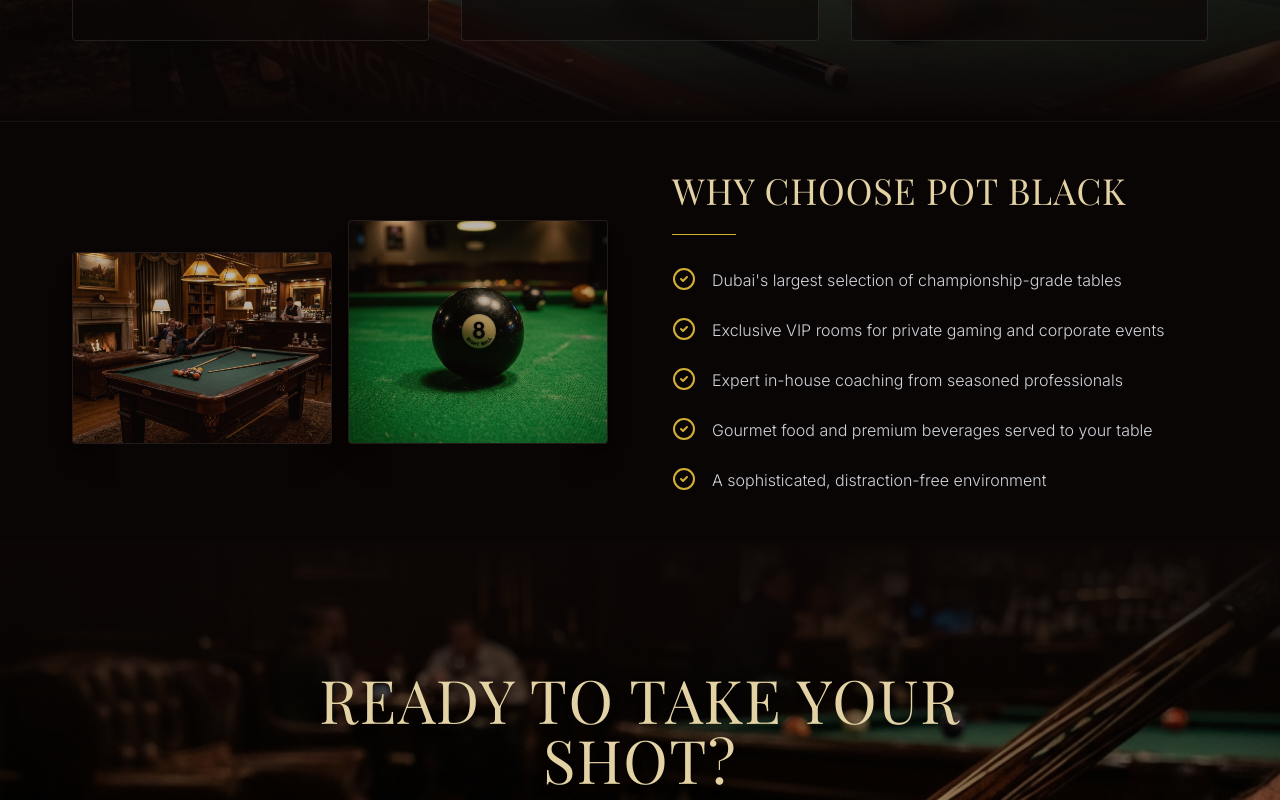
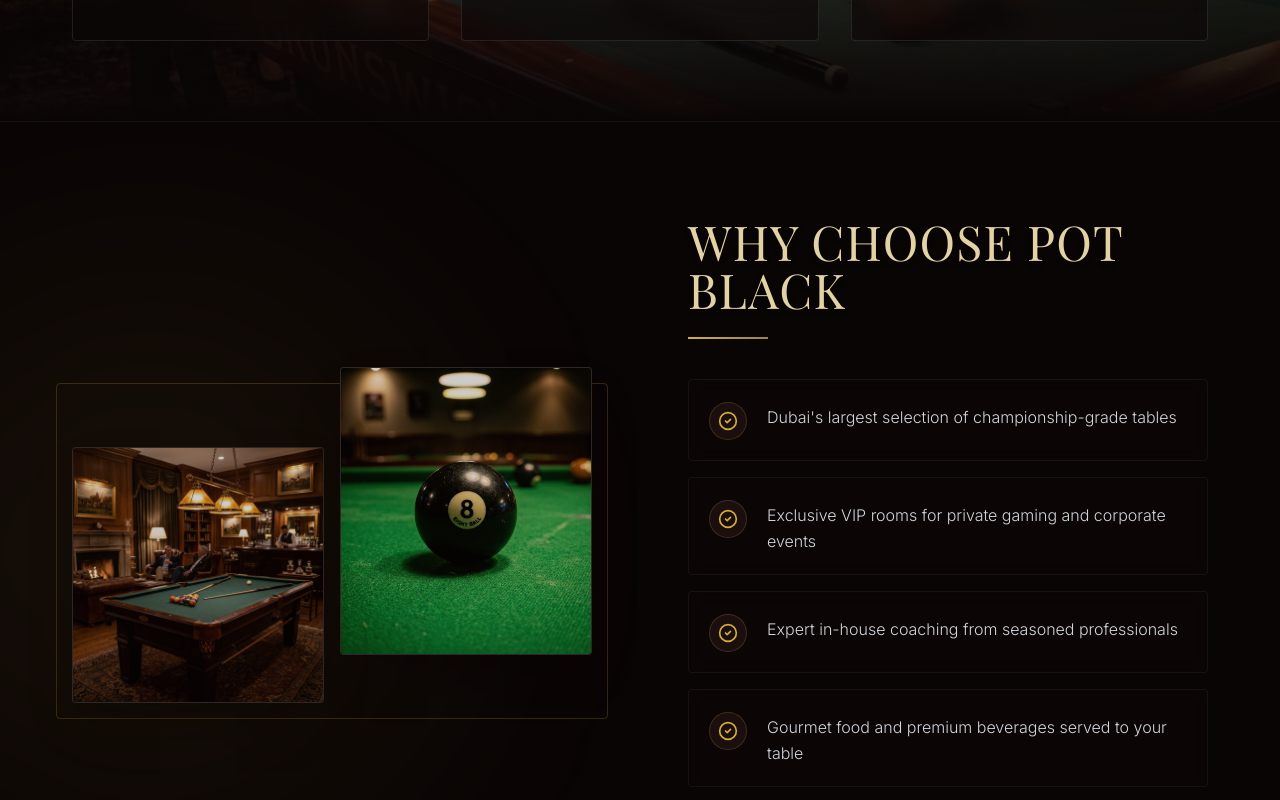
Before and after one commit to rameezwangde/pot-black, a React (Vite) app: page /about in a window 1280 px wide. Shown: the part 2120-2920 px from the top of the page. Built offline with nearby package versions, Linux system fonts and the light colour scheme; a web font is replaced by a local one.

Commit message:
feat: add AboutUs page with company history, vision, mission, and core values sections

```diff
--- a/src/pages/AboutUs.tsx
+++ b/src/pages/AboutUs.tsx
@@ -197,21 +197,30 @@
       </section>
 
       {/* Why Choose Pot Black */}
-      <section className="py-12 relative border-t border-white/5">
-        <div className="max-w-[1200px] mx-auto px-8">
-          <div className="grid grid-cols-1 lg:grid-cols-[1fr_1fr] gap-16 items-center">
+      <section className="py-24 relative overflow-hidden">
+        {/* Background Decorative Elements */}
+        <div className="absolute top-1/2 left-0 w-[600px] h-[600px] bg-[#D4AF37]/5 rounded-full blur-[120px] -translate-y-1/2 -translate-x-1/4" />
+        <div className="absolute inset-0 border-t border-white/5" />
+
+        <div className="max-w-[1200px] mx-auto px-8 relative z-10">
+          <div className="grid grid-cols-1 lg:grid-cols-[1fr_1fr] gap-16 lg:gap-24 items-center">
              <motion.div
               initial={{ opacity: 0, x: -50 }}
               whileInView={{ opacity: 1, x: 0 }}
               viewport={{ once: true }}
               transition={{ duration: 0.8 }}
-              className="order-2 lg:order-1 grid grid-cols-2 gap-4"
+              className="order-2 lg:order-1 relative"
             >
-               <div className="w-full h-48 bg-[#1A0E0E] rounded-sm overflow-hidden border border-white/5 shadow-xl mt-8">
-                  <img src="/gallery_3.png" alt="Premium Snooker Lounge Dubai" className="w-full h-full object-cover opacity-70" />
-               </div>
-               <div className="w-full h-56 bg-[#1A0E0E] rounded-sm overflow-hidden border border-white/5 shadow-xl">
-                  <img src="/gallery_1.png" alt="Dubai Billiards Club" className="w-full h-full object-cover opacity-70" />
+               {/* Decorative frame behind images */}
+               <div className="absolute -inset-4 border border-[#D4AF37]/20 rounded-sm hidden md:block" />
+
+               <div className="grid grid-cols-2 gap-4 relative z-10">
+                 <div className="w-full h-56 md:h-64 bg-[#1A0E0E] rounded-sm overflow-hidden border border-white/10 shadow-2xl mt-8 md:mt-12 group cursor-pointer">
+                    <img src="/gallery_3.png" alt="Premium Snooker Lounge Dubai" className="w-full h-full object-cover opacity-80 group-hover:opacity-100 group-hover:scale-110 transition-all duration-700" />
+                 </div>
+                 <div className="w-full h-64 md:h-72 bg-[#1A0E0E] rounded-sm overflow-hidden border border-white/10 shadow-2xl group cursor-pointer relative -top-4 md:-top-8">
+                    <img src="/gallery_1.png" alt="Dubai Billiards Club" className="w-full h-full object-cover opacity-80 group-hover:opacity-100 group-hover:scale-110 transition-all duration-700" />
+                 </div>
                </div>
             </motion.div>
 
@@ -222,9 +231,10 @@
               transition={{ duration: 0.8 }}
               className="order-1 lg:order-2"
             >
-              <h2 className="text-3xl md:text-4xl font-serif text-[#E2D2A4] uppercase mb-6 tracking-wide">Why Choose Pot Black</h2>
-              <div className="w-16 h-[1px] bg-[#D4AF37] mb-8" />
-              <ul className="space-y-6">
+              <h2 className="text-3xl md:text-5xl font-serif text-[#E2D2A4] uppercase mb-6 tracking-wide drop-shadow-md">Why Choose Pot Black</h2>
+              <div className="w-20 h-[2px] bg-gradient-to-r from-[#D4AF37] to-[#968351] mb-10" />
+
+              <div className="space-y-4">
                 {[
                   "Dubai's largest selection of championship-grade tables",
                   "Exclusive VIP rooms for private gaming and corporate events",
@@ -232,12 +242,21 @@
                   "Gourmet food and premium beverages served to your table",
                   "A sophisticated, distraction-free environment"
                 ].map((point, idx) => (
-                  <li key={idx} className="flex items-start gap-4">
-                    <CheckCircle2 className="w-6 h-6 text-[#D4AF37] shrink-0" />
-                    <span className="text-gray-300 font-light text-sm md:text-base leading-relaxed">{point}</span>
-                  </li>
+                  <motion.div
+                    key={idx}
+                    initial={{ opacity: 0, y: 10 }}
+                    whileInView={{ opacity: 1, y: 0 }}
+                    viewport={{ once: true }}
+                    transition={{ duration: 0.4, delay: idx * 0.1 }}
+                    className="group flex items-start gap-5 p-4 md:p-5 bg-[#0d0707]/40 backdrop-blur-sm border border-white/5 rounded-sm hover:border-[#D4AF37]/30 hover:bg-[#1A0E0E]/60 hover:-translate-y-1 transition-all duration-300 hover:shadow-[0_10px_20px_-10px_rgba(212,175,55,0.1)] cursor-default"
+                  >
+                    <div className="bg-[#1A0E0E] p-2 rounded-full border border-[#D4AF37]/20 group-hover:border-[#D4AF37]/60 group-hover:bg-[#D4AF37]/10 transition-colors duration-300 shrink-0 mt-0.5">
+                      <CheckCircle2 className="w-5 h-5 text-[#D4AF37]" strokeWidth={2} />
+                    </div>
+                    <span className="text-gray-300 font-light text-sm md:text-base leading-relaxed group-hover:text-white transition-colors duration-300 pt-1">{point}</span>
+                  </motion.div>
                 ))}
-              </ul>
+              </div>
             </motion.div>
           </div>
         </div>
```
